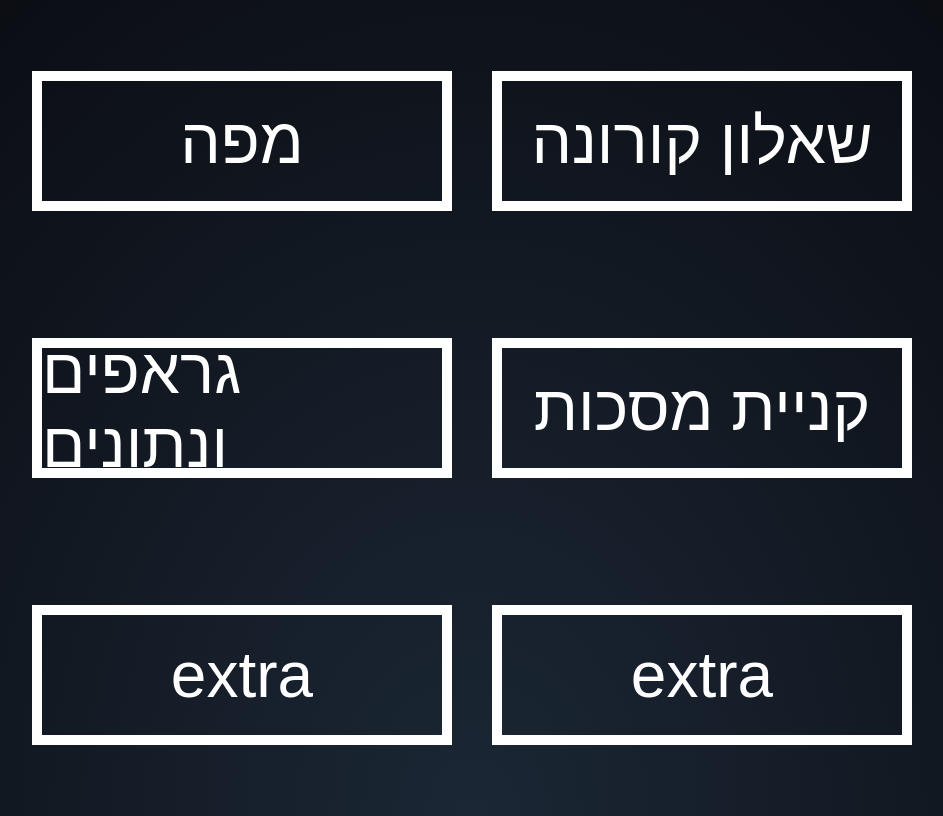
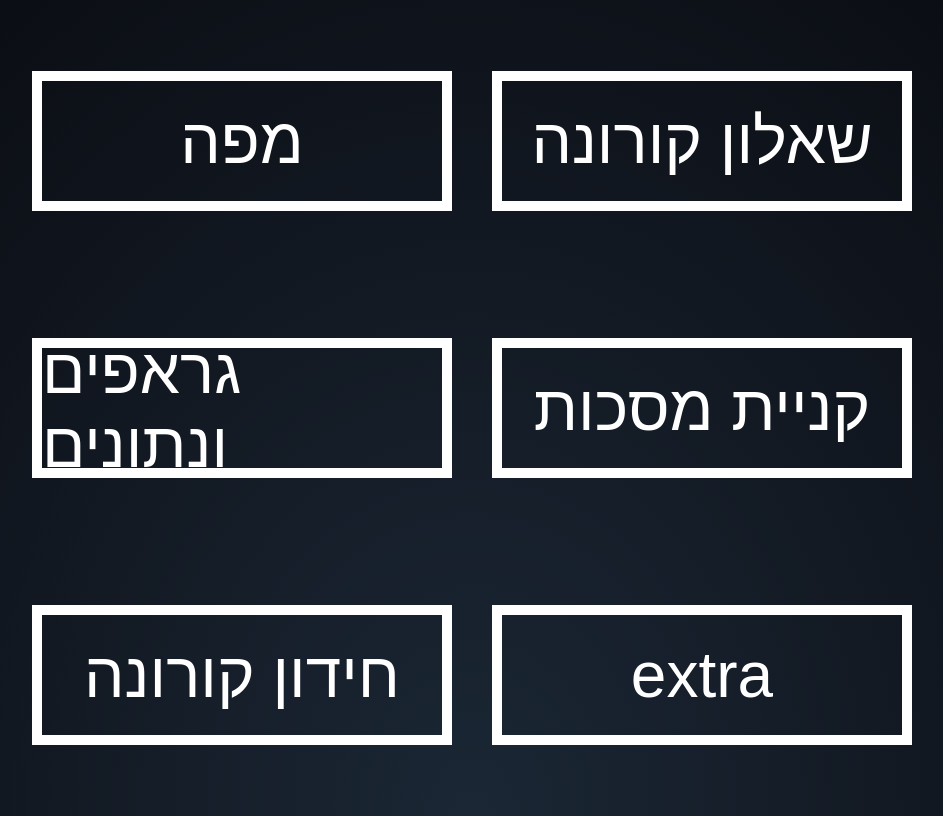
Before and after one commit to IdanHalf/CoronaProject, a plain HTML site: page Project/Index.html in a window 1280 px wide. Shown: the whole page, without its empty margins (168-1111 px from the left). Drawn offline with Linux system fonts and the light colour scheme.

Commit message:
Add files via upload
added quiz to index

```diff
--- a/Project/Index.html
+++ b/Project/Index.html
@@ -13,7 +13,7 @@
             <a href="questions.html" target="blank" class="horizontal"> <span class="text">שאלון קורונה</span></a>
             <a href="graph.html" target="blank" class="horizontal"> <span class="text">גראפים ונתונים</span></a>
             <a href="masks.html" target="blank" class="horizontal"> <span class="text">קניית מסכות</span></a>
-            <a href="" class="horizontal"> <span class="text">extra</span></a>
+            <a href="quiz/quiz.html" target="blank" class="horizontal"> <span class="text">חידון קורונה</span></a>
             <a href="" class="horizontal"> <span class="text">extra</span></a>
 
 
```
